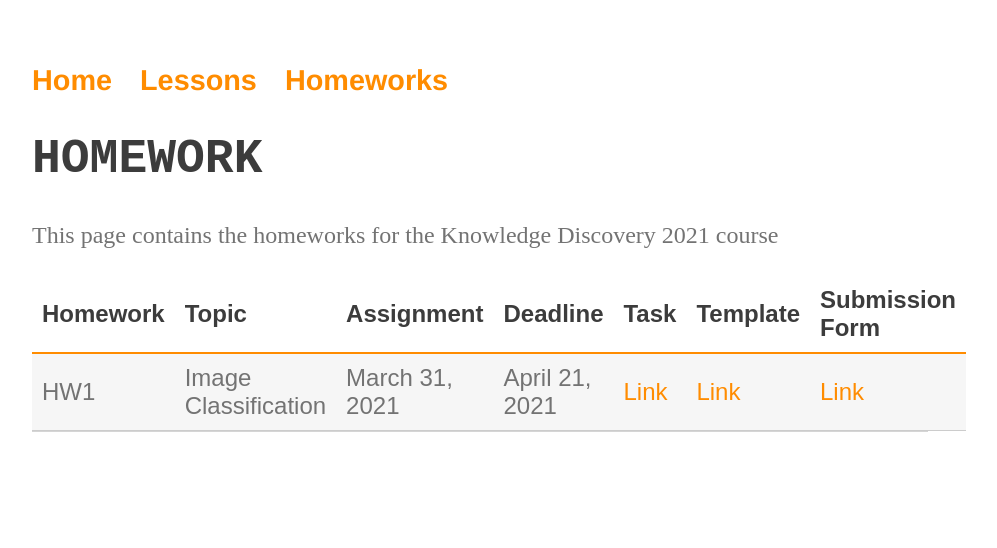
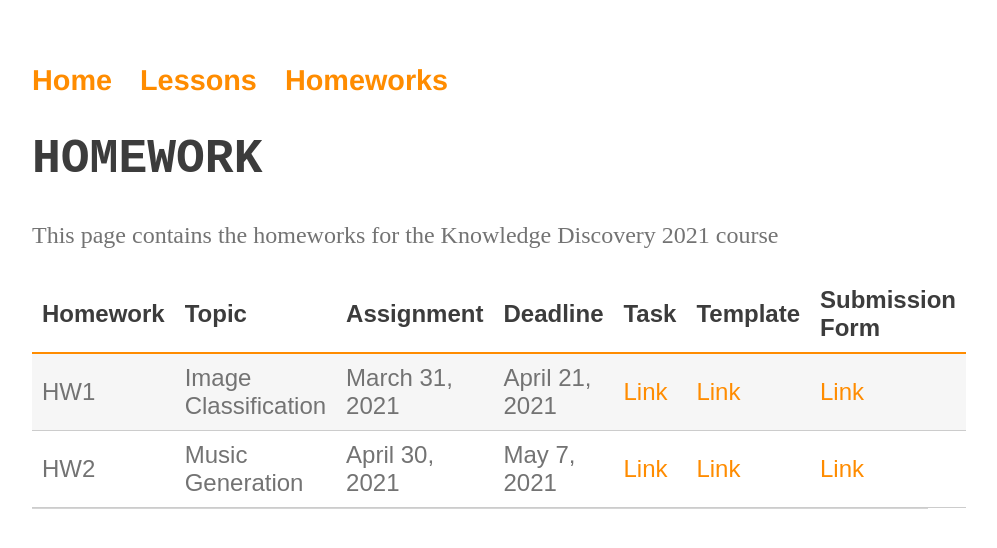
Before and after one commit to perceivelab/knowledge-discovery-course, a Jekyll site: the page built from homework.md, in a window 1280 px wide. Shown: the top 548 px of the page, without its empty margins (160-1157 px from the left). Built offline with Jekyll 4.4.1, drawn with Linux system fonts in a browser that asks for light colours; our own code applies the rules of GitHub Pages for plain Markdown files.

Commit message:
Update homework.md

```diff
--- a/homework.md
+++ b/homework.md
@@ -4,5 +4,6 @@ This page contains the homeworks for the Knowledge Discovery 2021 course
 | Homework | Topic | Assignment | Deadline | Task | Template | Submission Form |
 | -------- | --------- | ------------ | -------- | -------------- | -------- | ------------- |
 | HW1     | Image Classification | March 31, 2021 | April 21, 2021 | [Link](hw1-2021.md) | [Link](https://www.overleaf.com/read/fttvfxqgvfvs) | [Link](https://forms.gle/z7qvczqM2Vr1an9MA) |
+| HW2     | Music Generation | April 30, 2021 | May 7, 2021 | [Link](404) | [Link](404) | [Link](404) |
 
 [404]: /knowledge-discovery-course/fallback
```
